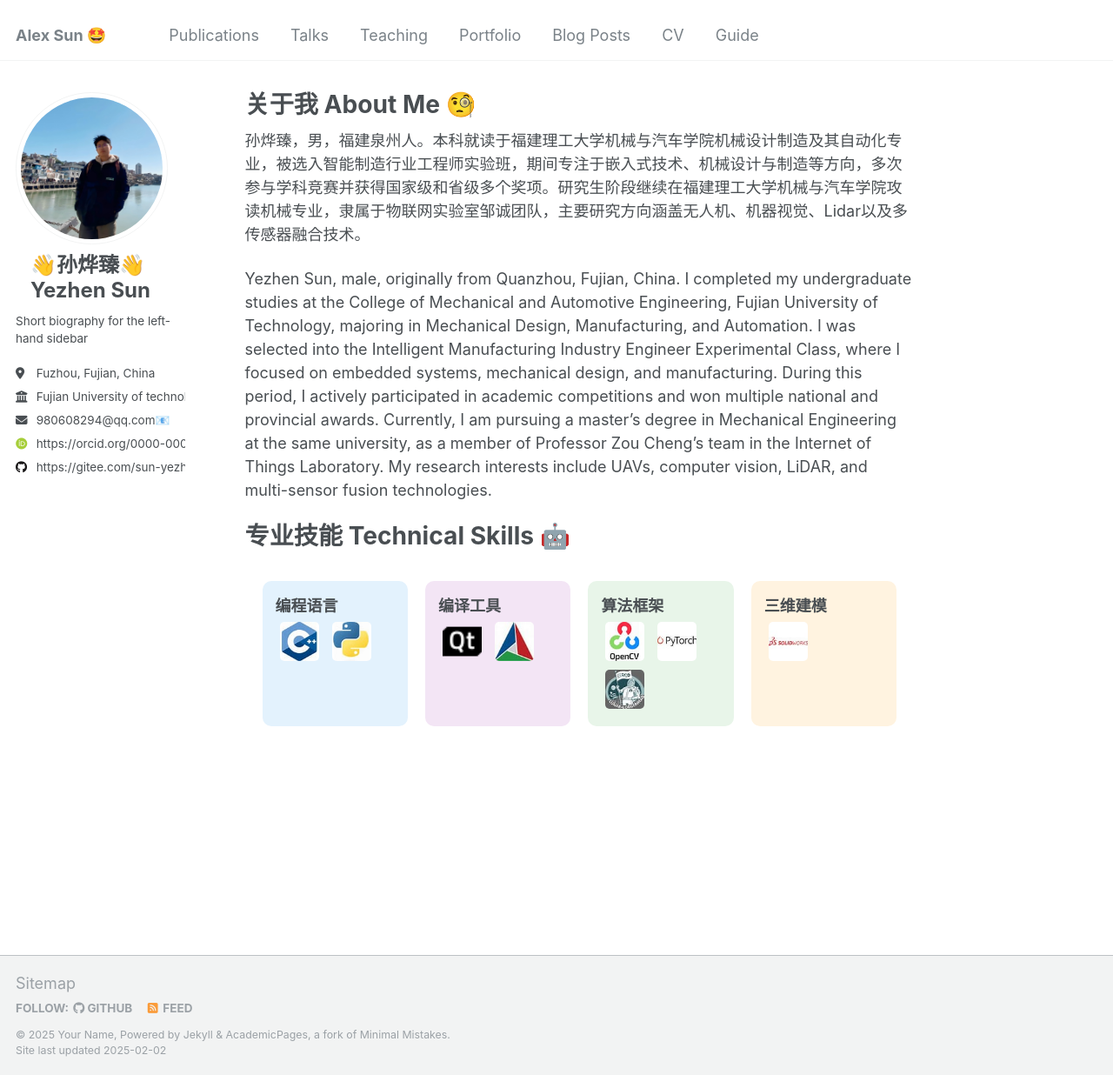
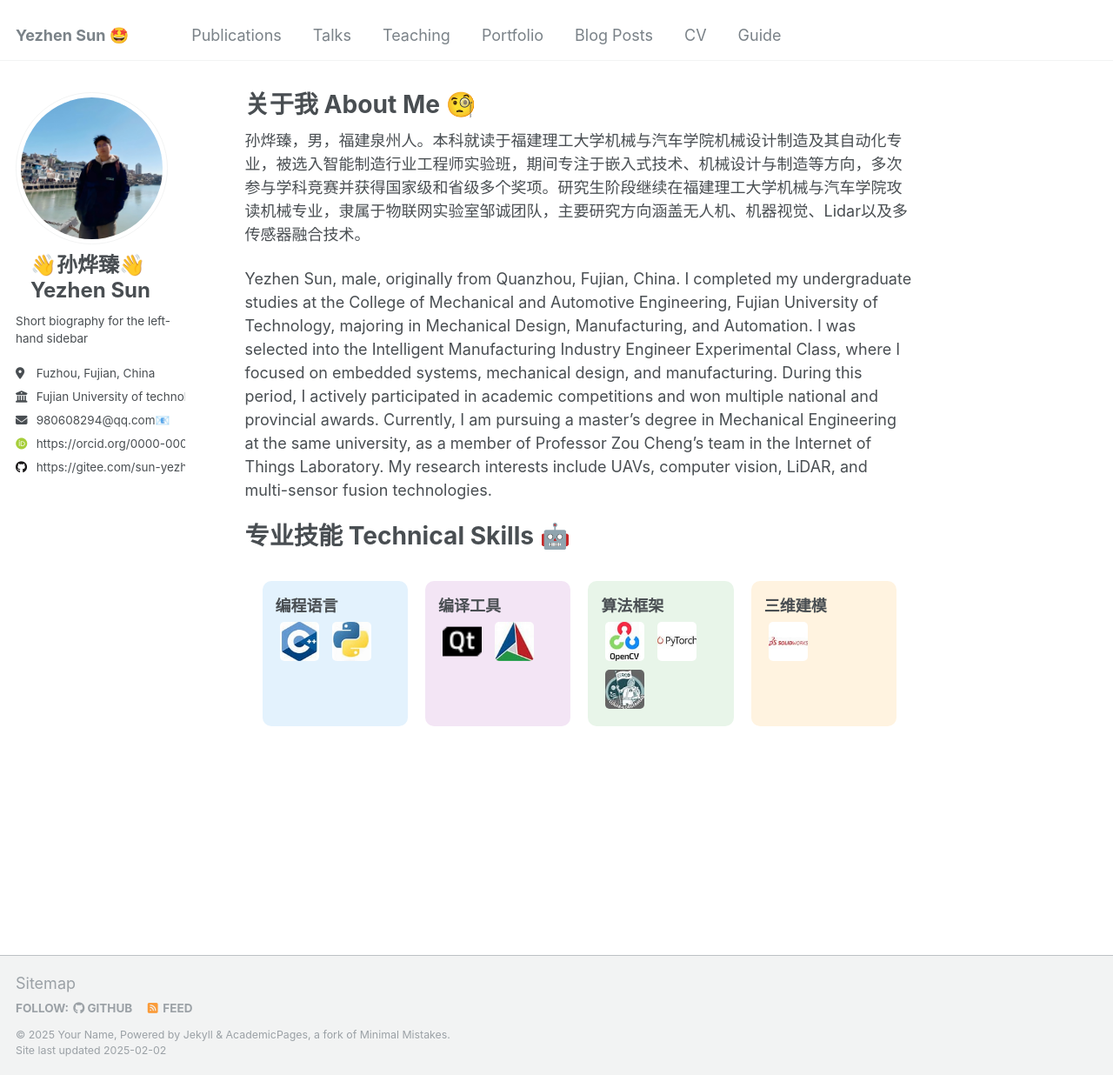
Before and after one commit to yuyuasd/yuyuasd.github.io, a Jekyll site: the page built from _pages/about.md, in a window 1280 px wide and 1236 px high. Shown: the whole window at 87% size. Built offline with Jekyll 4.4.1, drawn with Linux system fonts in a browser that asks for light colours; some web fonts are replaced.

Commit message:
update: 修改网站标题为“Yezhen Sun 🤩”

```diff
--- a/_config.yml
+++ b/_config.yml
@@ -8,7 +8,7 @@
 
 # Basic Site Settings
 locale                   : "en-US"
-title                    : "Alex Sun 🤩"
+title                    : "Yezhen Sun 🤩"
 title_separator          : "-"
 name                     : &name "Your Name"
 description              : &description "personal description"
```
